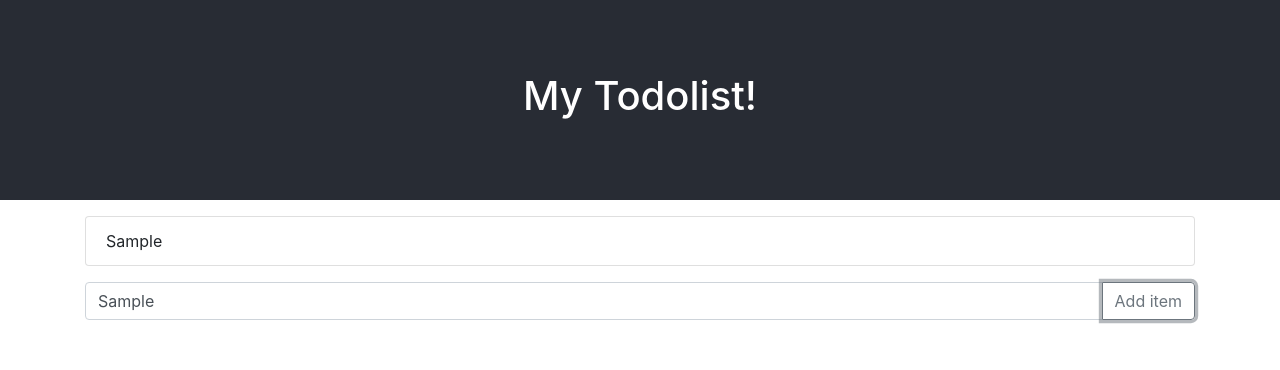
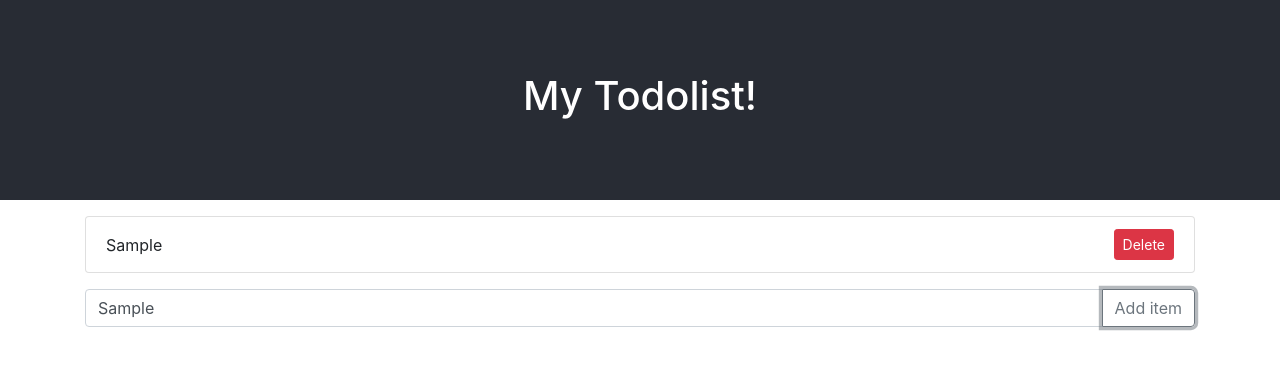
Before and after one commit to Akswii/todolist-react-redux, a React (Create React App) app: page / in a window 1280 px wide. Both pictures are taken after typing "Sample" into the empty fields and a click on the button "Add item". Shown: the top 370 px of the page. Built offline with nearby package versions, Linux system fonts and the light colour scheme.

Commit message:
Add delete function

```diff
--- a/src/Redux/actions/index.js
+++ b/src/Redux/actions/index.js
@@ -11,7 +11,13 @@ const toggleTodo = id => ({
     id: id
 });
 
+const deleteTodo = id => ({
+    type: "DELETE_TODO",
+    id: id
+})
+
 export {
     addTodo,
-    toggleTodo
+    toggleTodo,
+    deleteTodo
 }
--- a/src/Redux/reducers/todos.js
+++ b/src/Redux/reducers/todos.js
@@ -13,6 +13,8 @@ const todos = (state = [], action) => {
             return state.map(todo => {
                 return todo.id === action.id ? { ...todo, completed: !todo.completed } : todo;
             })
+        case "DELETE_TODO":
+            return state.filter(todo => todo.id !== action.id);
         default:
             return state;
     }
--- a/src/components/deleteTodo/index.js
+++ b/src/components/deleteTodo/index.js
@@ -0,0 +1,19 @@
+import React from "react";
+import Button from "react-bootstrap/Button";
+
+import { connect } from "react-redux";
+import { deleteTodo } from "../../redux/actions"
+
+const DeleteTodo = (props) => {
+    const handleDeleteTodo = () => {
+        props.deleteTodo(props.id);
+    }
+
+    return (
+        <Button variant="danger" size="sm" onClick={handleDeleteTodo}>
+            Delete
+        </Button>
+    );
+}
+
+export default connect(null, { deleteTodo })(DeleteTodo);
--- a/src/components/todoItem/index.js
+++ b/src/components/todoItem/index.js
@@ -2,6 +2,8 @@ import React from "react";
 
 import { connect } from "react-redux";
 import { toggleTodo } from "../../redux/actions";
+
+import DeleteTodo from "../deleteTodo";
 
 const TodoItem = (props) => {
     const handleClick = () => {
@@ -10,8 +12,9 @@ const TodoItem = (props) => {
 
 
     return (
-        <li className="list-group-item" onClick={handleClick}>
-            <span style={{ textDecoration: props.completed ? "line-through" : "none" }}>{props.text}</span>
+        <li className="list-group-item d-flex align-items-center">
+            <span className="flex-grow-1" onClick={handleClick} style={{ textDecoration: props.completed ? "line-through" : "none" }}>{props.text}</span>
+            <DeleteTodo id={props.id} />
         </li>
     );
 }
--- a/src/components/todoList/index.js
+++ b/src/components/todoList/index.js
@@ -4,10 +4,10 @@ import { connect } from "react-redux";
 import TodoItem from "../todoItem";
 import AddTodo from "../addTodo";
 
-const mapStateToProps = store => store;
+const mapStateToProps = state => state;
 
-const TodoList = (store) => {
-    const allTodos = store.todos;
+const TodoList = (state) => {
+    const allTodos = state.todos;
 
     return (
         <>
@@ -16,8 +16,7 @@ const TodoList = (store) => {
                     allTodos.map((todo, index) =>
                         <TodoItem
                             key={index}
-                            id={index}
-                            onClick={todo.onClick}
+                            id={todo.id}
                             text={todo.text}
                             completed={todo.completed}
                         />
```
